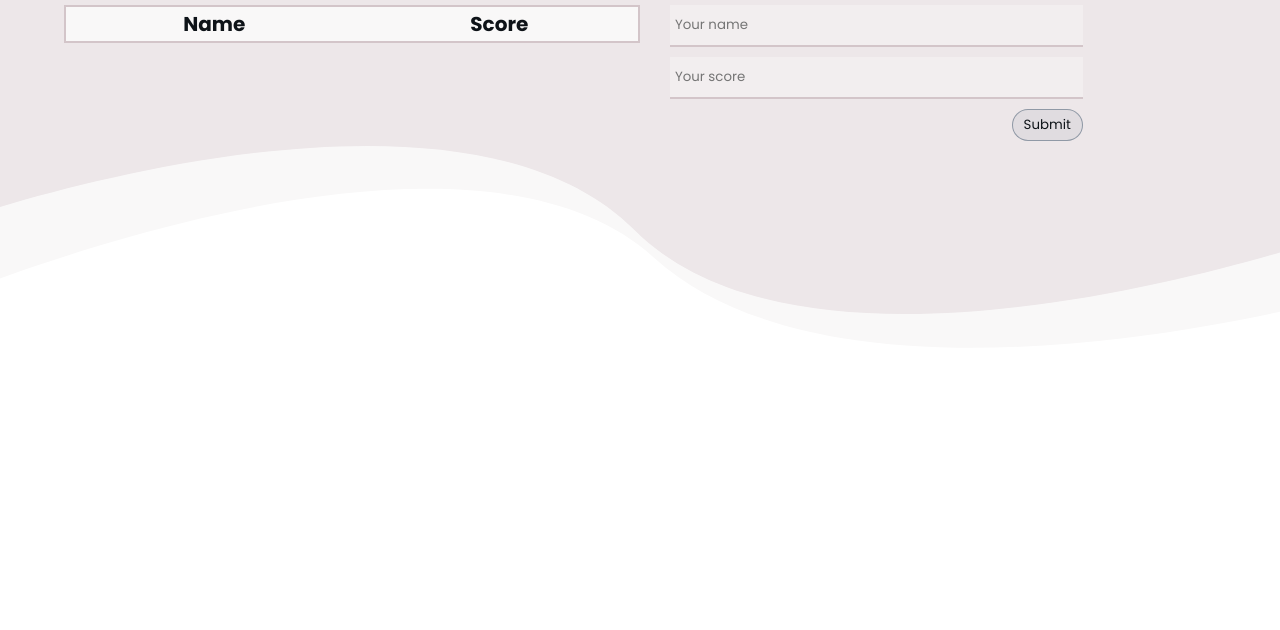
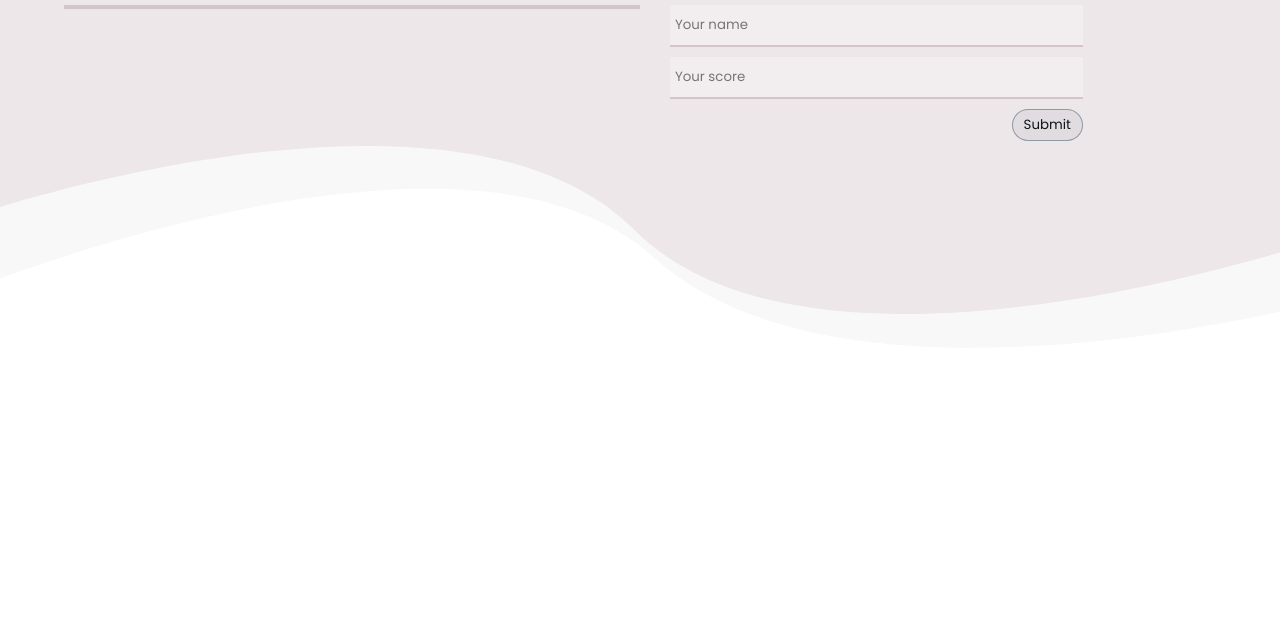
Before and after one commit to AbelG101/Leaderboard, a website built with webpack: page dist/index.html in a window 1280 px wide. Shown: the part 170-800 px from the top of the page. Built offline with nearby package versions, Linux system fonts and the light colour scheme.

Commit message:
Remove table heading

```diff
--- a/dist/index.html
+++ b/dist/index.html
@@ -20,12 +20,6 @@
       </div>
       <div class="table-container">
         <table class="table">
-          <thead class="table-primary">
-            <tr>
-              <th>Name</th>
-              <th>Score</th>
-            </tr>
-          </thead>
 
         </table>
       </div>
```
